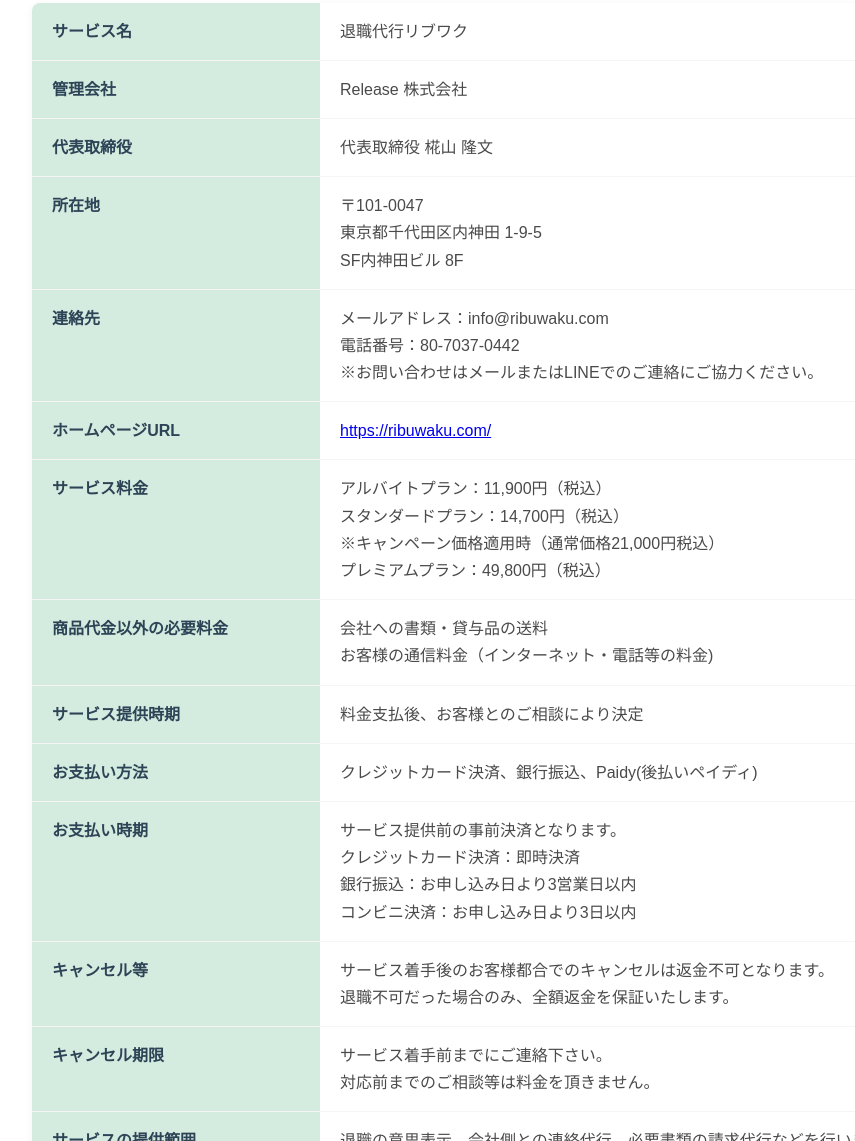
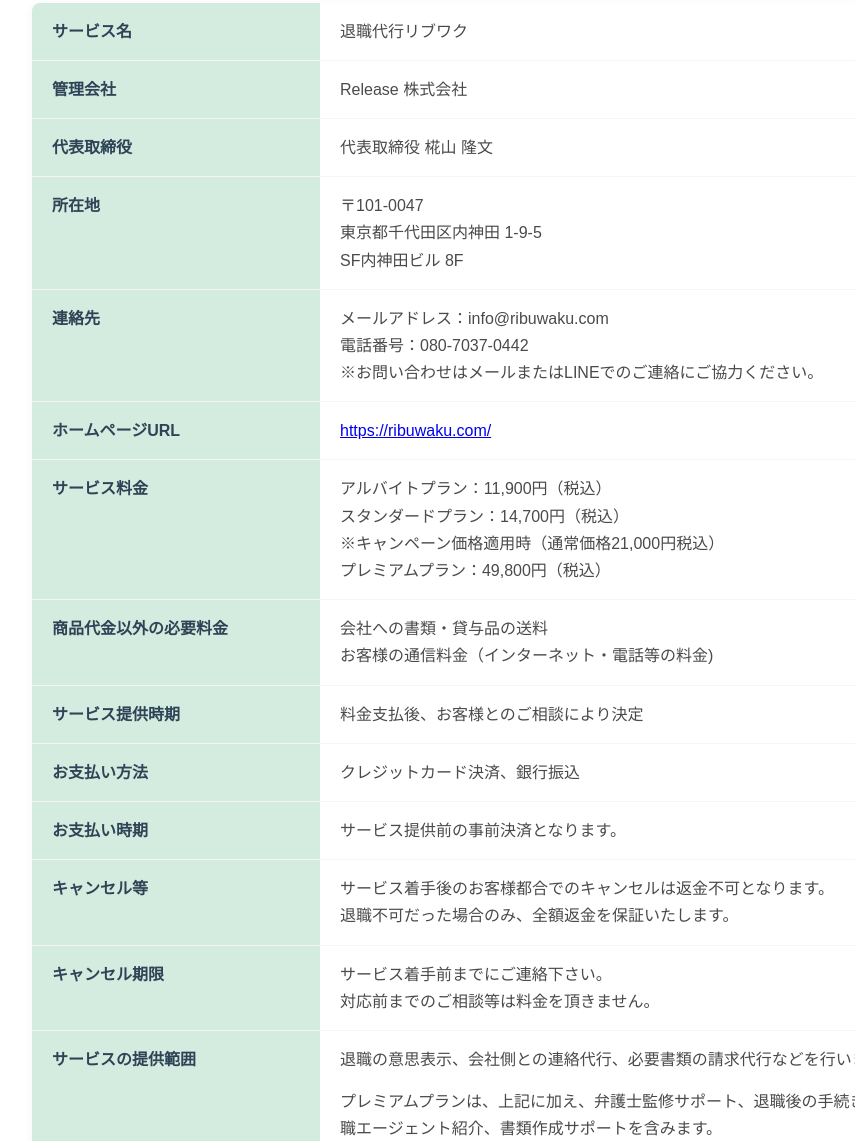
Before and after one commit to sghh02/ResignationAgency, a plain HTML site: page transaction-law.html in a window 1280 px wide. Shown: the part 195-1336 px from the top of the page, without its empty margins (128-983 px from the left). Drawn offline with Linux system fonts and the light colour scheme.

Commit message:
決済リンクの追加。Paidyの削除

```diff
--- a/transaction-law.html
+++ b/transaction-law.html
@@ -264,7 +264,7 @@
                     </tr>
                     <tr>
                         <th>連絡先</th>
-                        <td>メールアドレス：info@ribuwaku.com<br>電話番号：80-7037-0442<br>※お問い合わせはメールまたはLINEでのご連絡にご協力ください。</td>
+                        <td>メールアドレス：info@ribuwaku.com<br>電話番号：080-7037-0442<br>※お問い合わせはメールまたはLINEでのご連絡にご協力ください。</td>
                     </tr>
                     <tr>
                         <th>ホームページURL</th>
@@ -292,14 +292,11 @@
                     </tr>
                     <tr>
                         <th>お支払い方法</th>
-                        <td>クレジットカード決済、銀行振込、Paidy(後払いペイディ)</td>
+                        <td>クレジットカード決済、銀行振込</td>
                     </tr>
                     <tr>
                         <th>お支払い時期</th>
-                        <td>サービス提供前の事前決済となります。<br>
-                            クレジットカード決済：即時決済<br>
-                            銀行振込：お申し込み日より3営業日以内<br>
-                            コンビニ決済：お申し込み日より3日以内
+                        <td>サービス提供前の事前決済となります。
                         </td>
                     </tr>
                     <tr>
```
Also changed, not shown: index.html (+4 -4 lines), terms.html (+0 -2 lines).
